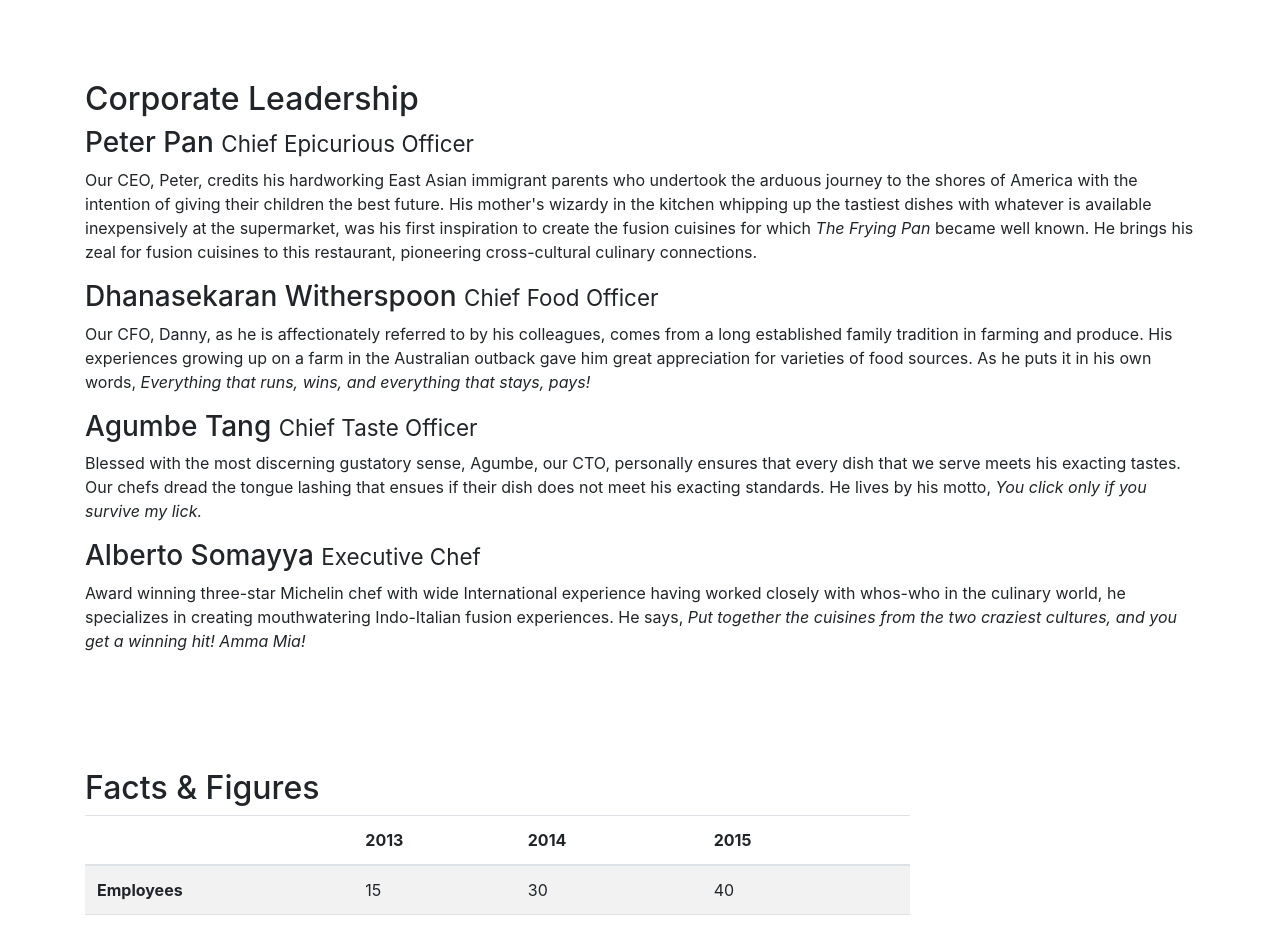
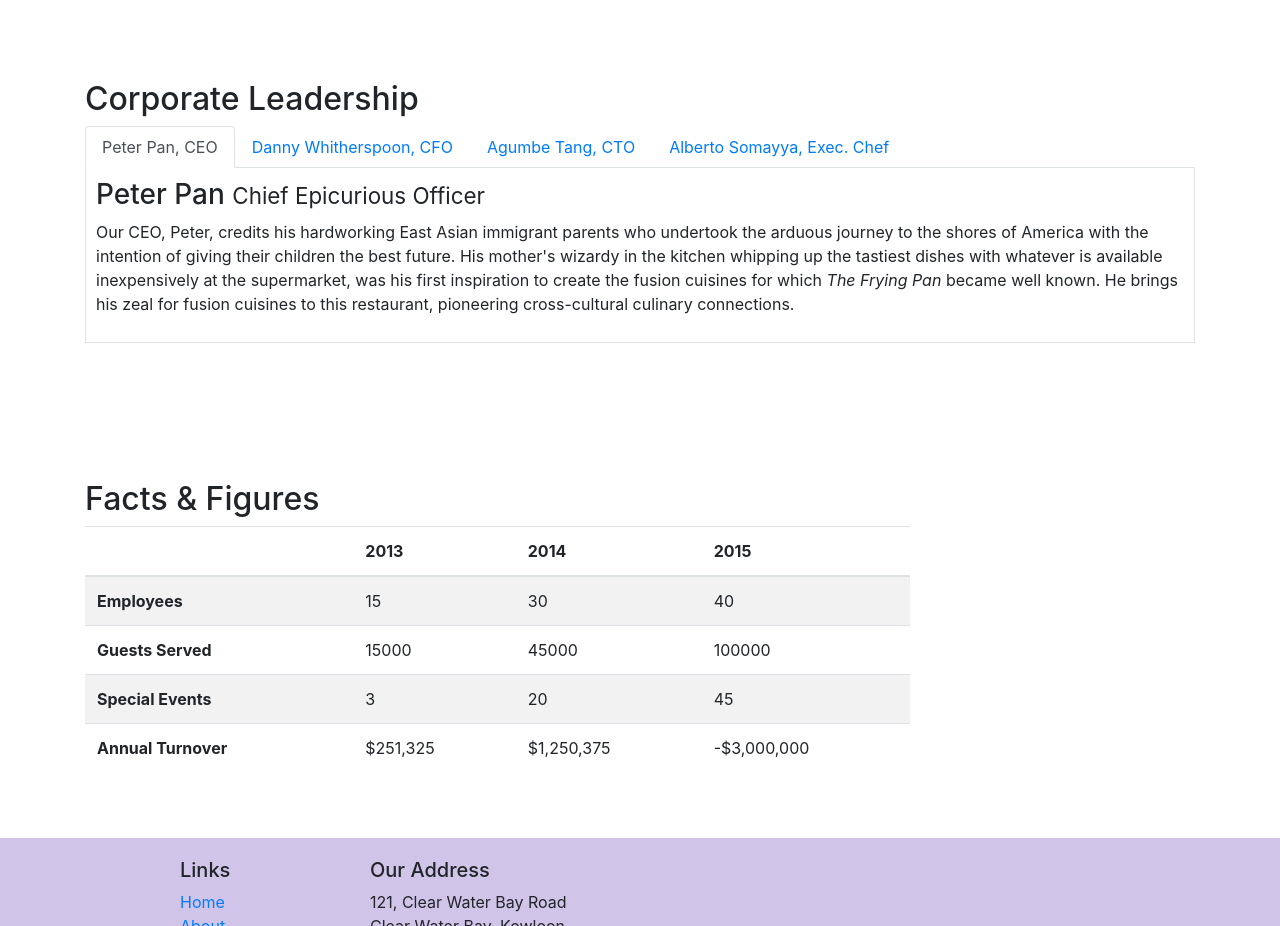
Before and after one commit to inaki-ba/conFusion, a website: page aboutus.html in a window 1280 px wide. Shown: the part 900-1826 px from the top of the page. Drawn offline with nearby package versions, Linux system fonts and the light colour scheme.

Commit message:
JS tab navitagion. C1-Week3

```diff
--- a/aboutus.html
+++ b/aboutus.html
@@ -98,24 +98,38 @@
         <div class="row row-content">
             <div class="col-12">
                 <h2>Corporate Leadership</h2>
+
+                <ul class="nav nav-tabs">
+                    <li class="nav-item">
+                        <a class="nav-link active" href="#peter" role="tab" data-toggle="tab">Peter Pan, CEO</a>
+                    </li>
+                    <li class="nav-item">
+                        <a class="nav-link" href="#danny" role="tab" data-toggle="tab">Danny Whitherspoon, CFO</a>
+                    </li>
+                    <li class="nav-item">
+                        <a class="nav-link" href="#agumbe" role="tab" data-toggle="tab">Agumbe Tang, CTO</a>
+                    </li>
+                    <li class="nav-item">
+                        <a class="nav-link" href="#alberto" role="tab" data-toggle="tab">Alberto Somayya, Exec. Chef</a>
+                    </li>
+                </ul>
+                <div class="tab-content">
+                    <div role="tabpanel" class="tab-pane fade show active" id="peter">
                         <h3>Peter Pan <small>Chief Epicurious Officer</small></h3>
-                <div class="hidden-xs-down">
                         <p>Our CEO, Peter, credits his hardworking East Asian immigrant parents who undertook the arduous journey to the shores of America with the intention of giving their children the best future. His mother's wizardy in the kitchen whipping up the tastiest dishes with whatever is available inexpensively at the supermarket, was his first inspiration to create the fusion cuisines for which <em>The Frying Pan</em> became well known. He brings his zeal for fusion cuisines to this restaurant, pioneering cross-cultural culinary connections.</p>
                     </div>
-
+                    <div role="tabpanel" class="tab-pane fade" id="danny">
                         <h3>Dhanasekaran Witherspoon <small>Chief Food Officer</small></h3>
-                <div class="hidden-xs-down">
                         <p>Our CFO, Danny, as he is affectionately referred to by his colleagues, comes from a long established family tradition in farming and produce. His experiences growing up on a farm in the Australian outback gave him great appreciation for varieties of food sources. As he puts it in his own words, <em>Everything that runs, wins, and everything that stays, pays!</em></p>
                     </div>
-
+                    <div role="tabpanel" class="tab-pane fade" id="agumbe">
                         <h3>Agumbe Tang <small>Chief Taste Officer</small></h3>
-                <div class="hidden-xs-down">
                         <p>Blessed with the most discerning gustatory sense, Agumbe, our CTO, personally ensures that every dish that we serve meets his exacting tastes. Our chefs dread the tongue lashing that ensues if their dish does not meet his exacting standards. He lives by his motto, <em>You click only if you survive my lick.</em></p>
                     </div>
-
+                    <div role="tabpanel" class="tab-pane fade" id="alberto">
                         <h3>Alberto Somayya <small>Executive Chef</small></h3>
-                <div class="hidden-xs-down">
                         <p>Award winning three-star Michelin chef with wide International experience having worked closely with whos-who in the culinary world, he specializes in creating mouthwatering Indo-Italian fusion experiences. He says, <em>Put together the cuisines from the two craziest cultures, and you get a winning hit! Amma Mia!</em></p>
+                    </div>
                 </div>
             </div>
        </div>
--- a/css/styles.css
+++ b/css/styles.css
@@ -37,3 +37,10 @@
 .navbar-inverse {
 	background-color: #512dA8;
 }
+
+.tab-content {
+	border-left: 1px solid #dddd;
+	border-right: 1px solid #dddd;
+	border-bottom: 1px solid #dddd;
+	padding: 10px;
+}
```
Lines whose indentation alone changed are shown as unchanged.
